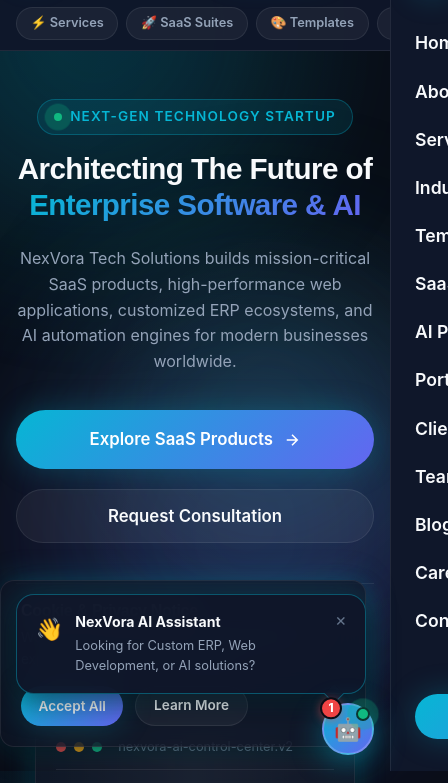
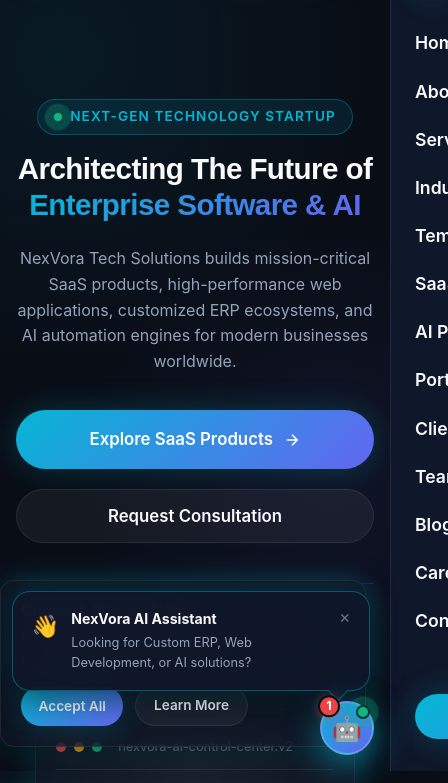
Before and after one commit to katturwaromkar/NexVora-Tech-Solutions-, a plain HTML site: page index.html in a window 390 px wide. Shown: the part 73-856 px from the top of the page, 448 px wide, since content can reach past the window. Drawn offline with Linux system fonts and the light colour scheme.

Commit message:
Fix mobile layout stability, eliminate page wobble/overflow and guarantee chatbot visibility

```diff
--- a/css/animations.css
+++ b/css/animations.css
@@ -95,6 +95,7 @@
   z-index: 0;
   animation: pulseGlow 8s ease-in-out infinite;
   max-width: 100vw;
+  overflow: hidden;
 }
 
 .orb-primary {
@@ -121,6 +122,20 @@
   top: 40%;
   left: 30%;
   animation-delay: 5s;
+}
+
+@media (max-width: 768px) {
+  .reveal-left, .reveal-right {
+    transform: translateY(15px) !important;
+  }
+
+  .reveal-left.active, .reveal-right.active {
+    transform: translateY(0) !important;
+  }
+
+  .bg-glow-orb {
+    display: none !important;
+  }
 }
 
 /* --- Interactive Card Shine Effect --- */
--- a/css/chatbot.css
+++ b/css/chatbot.css
@@ -469,32 +469,29 @@
 
 /* --- Comprehensive Mobile & Tablet Responsiveness --- */
 @media (max-width: 768px) {
-  body.ai-chat-open {
-    overflow: hidden !important;
+  .ai-chat-trigger {
+    display: flex !important;
+    visibility: visible !important;
+    opacity: 1 !important;
+    bottom: max(1.25rem, env(safe-area-inset-bottom, 1.25rem)) !important;
+    right: max(1.25rem, env(safe-area-inset-right, 1.25rem)) !important;
+    width: 58px !important;
+    height: 58px !important;
+    font-size: 1.6rem !important;
+    z-index: 999999 !important;
+    box-shadow: 0 10px 35px rgba(6, 182, 212, 0.6) !important;
   }
 
   body.ai-chat-open .ai-chat-trigger {
-    opacity: 0 !important;
-    pointer-events: none !important;
-    visibility: hidden !important;
-    transform: scale(0.5) !important;
-  }
-
-  .ai-chat-trigger {
-    bottom: max(1.25rem, env(safe-area-inset-bottom, 1.25rem));
-    right: max(1.25rem, env(safe-area-inset-right, 1.25rem));
-    width: 56px;
-    height: 56px;
-    font-size: 1.5rem;
-    z-index: 99999;
+    display: none !important;
   }
 
   .ai-chat-teaser {
-    bottom: max(5.25rem, calc(env(safe-area-inset-bottom, 1.25rem) + 4.25rem));
-    right: max(1.25rem, env(safe-area-inset-right, 1.25rem));
-    left: max(1.25rem, env(safe-area-inset-left, 1.25rem));
-    max-width: calc(100vw - 2.5rem);
-    z-index: 99998;
+    bottom: max(5.5rem, calc(env(safe-area-inset-bottom, 1.25rem) + 4.5rem));
+    right: max(1rem, env(safe-area-inset-right, 1rem));
+    left: max(1rem, env(safe-area-inset-left, 1rem));
+    max-width: calc(100vw - 2rem);
+    z-index: 999998;
   }
 
   .ai-chat-window {
@@ -511,7 +508,7 @@
     border-radius: 0 !important;
     border: none !important;
     margin: 0 !important;
-    z-index: 100000 !important;
+    z-index: 1000000 !important;
   }
 
   .chat-header {
@@ -534,16 +531,16 @@
 
 @media (max-width: 480px) {
   .ai-chat-trigger {
-    width: 52px;
-    height: 52px;
-    font-size: 1.4rem;
-    bottom: max(1rem, env(safe-area-inset-bottom, 1rem));
-    right: max(1rem, env(safe-area-inset-right, 1rem));
+    width: 54px !important;
+    height: 54px !important;
+    font-size: 1.5rem !important;
+    bottom: max(1rem, env(safe-area-inset-bottom, 1rem)) !important;
+    right: max(1rem, env(safe-area-inset-right, 1rem)) !important;
   }
 
   .ai-chat-teaser {
-    bottom: max(4.8rem, calc(env(safe-area-inset-bottom, 1rem) + 3.8rem));
-    right: max(1rem, env(safe-area-inset-right, 1rem));
-    left: max(1rem, env(safe-area-inset-left, 1rem));
+    bottom: max(5rem, calc(env(safe-area-inset-bottom, 1rem) + 4rem));
+    right: max(0.75rem, env(safe-area-inset-right, 0.75rem));
+    left: max(0.75rem, env(safe-area-inset-left, 0.75rem));
   }
 }
--- a/css/responsive.css
+++ b/css/responsive.css
@@ -203,15 +203,35 @@
   }
 }
 
-/* Universal Mobile Safeguards */
-html, body {
+/* Universal Mobile Safeguards & Page Stability */
+html {
   width: 100%;
   max-width: 100vw;
   overflow-x: hidden !important;
+  scroll-behavior: smooth;
 }
 
-.glass-card, .product-card, .service-card {
+body {
+  width: 100%;
+  max-width: 100vw;
+  overflow-x: hidden !important;
+  position: relative;
+  touch-action: manipulation;
+  -webkit-overflow-scrolling: touch;
+}
+
+/* Ensure no child container causes horizontal scroll wobble */
+*, *::before, *::after {
+  box-sizing: border-box;
+}
+
+img, video, iframe, svg, canvas {
   max-width: 100%;
+}
+
+.glass-card, .product-card, .service-card, .hero-section, .section-padding {
+  max-width: 100vw;
+  overflow-x: hidden;
   box-sizing: border-box;
 }
 
@@ -238,14 +258,18 @@ html, body {
     gap: 0.5rem;
     overflow-x: auto;
     white-space: nowrap;
+    width: 100vw;
+    max-width: 100vw;
     padding: 0.6rem 1rem;
-    background: rgba(15, 23, 42, 0.95);
+    background: rgba(15, 23, 42, 0.96);
+    backdrop-filter: blur(12px);
+    -webkit-backdrop-filter: blur(12px);
     border-bottom: 1px solid var(--border-light);
-    position: sticky;
-    top: var(--header-height);
-    z-index: 999;
+    position: relative;
+    z-index: 995;
     scrollbar-width: none;
     -webkit-overflow-scrolling: touch;
+    box-sizing: border-box;
   }
 
   .mobile-quick-jump-bar::-webkit-scrollbar {
@@ -257,7 +281,7 @@ html, body {
     align-items: center;
     gap: 0.35rem;
     padding: 0.35rem 0.85rem;
-    background: rgba(255, 255, 255, 0.05);
+    background: rgba(255, 255, 255, 0.06);
     border: 1px solid var(--border-light);
     border-radius: var(--radius-full);
     color: var(--text-muted);
```
